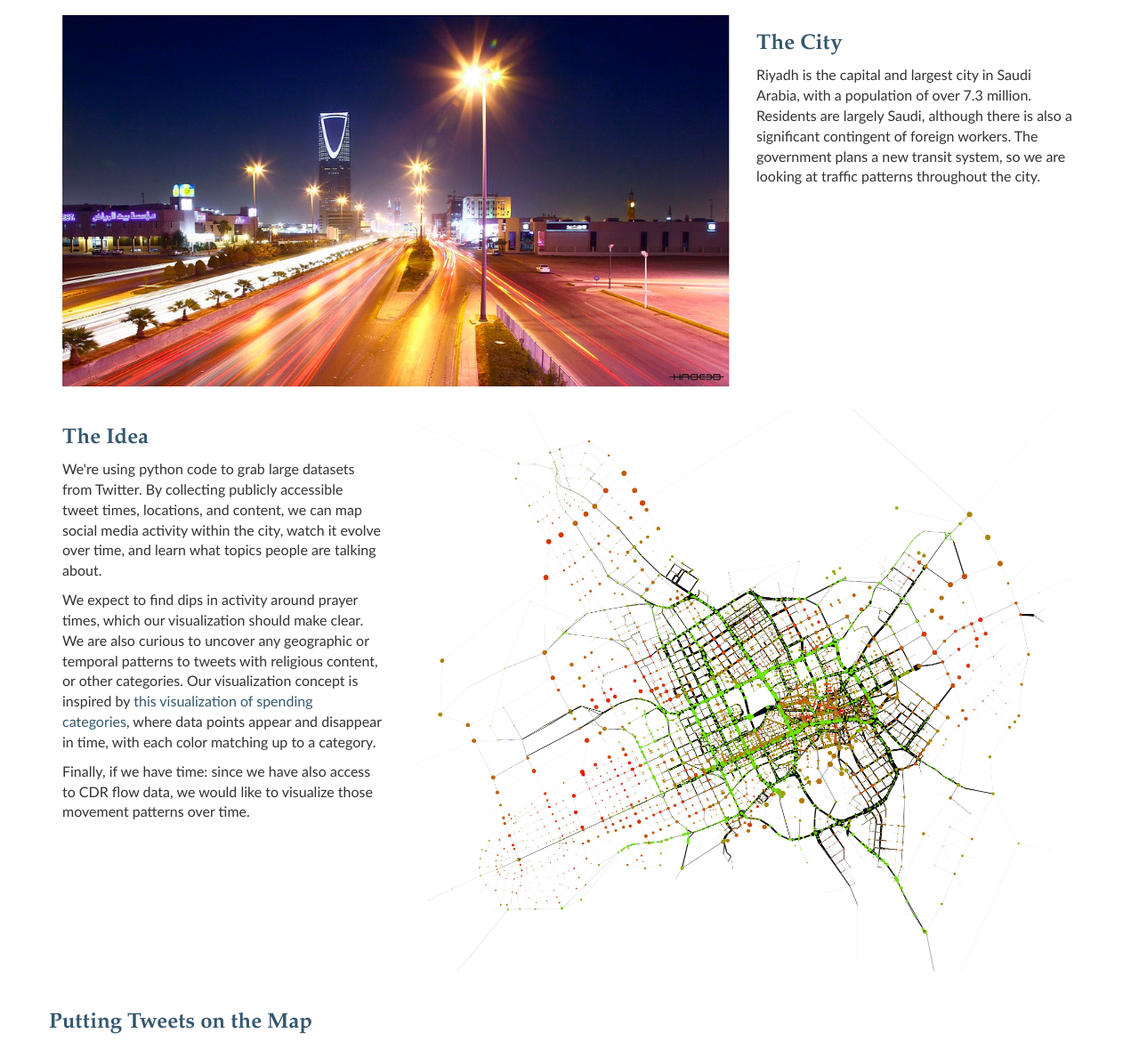
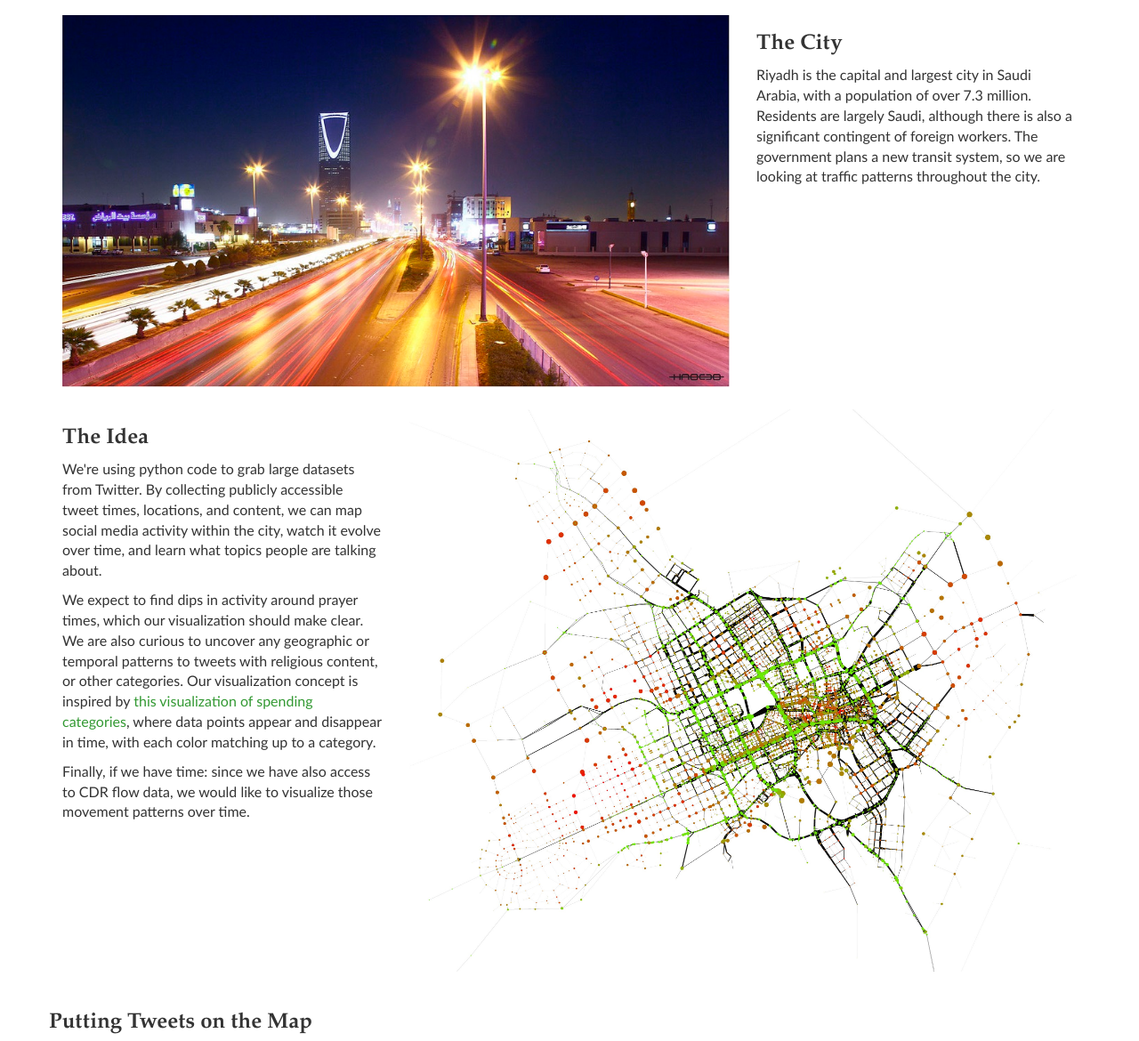
Before and after one commit to scottmar/BigDataProject, a plain HTML site: page index.html in a window 1280 px wide. Shown: the part 176-1346 px from the top of the page at 89% size. Drawn offline with Linux system fonts and the light colour scheme.

Commit message:
minor fixes

```diff
--- a/css/BigDataProjectCustom.css
+++ b/css/BigDataProjectCustom.css
@@ -14,10 +14,11 @@ h3{
 	font-family: Andalus,Garamond,serif;
 	font-size: 24px;
 	font-weight: bold;
+	font-align: center;
 }
 
 a {
-	color: #34576d;
+	color: #339933;
 }
 
 a:hover {
--- a/index.html
+++ b/index.html
@@ -78,7 +78,7 @@
             </div>
 			<div class="col-md-4 portfolio-item">
                 <h3>
-                    <a href="#">The City</a>
+                The City
                 </h3>
                 <p>Riyadh is the capital and largest city in Saudi Arabia, with a population of over 7.3 million. Residents are  largely Saudi, although there is also a significant contingent of foreign workers. The government plans a new transit system, so we are looking at traffic patterns throughout the city.</p>
             </div>
@@ -88,7 +88,7 @@
 		<div class="row">
             <div class="col-md-4 portfolio-item vcenter">
                 <h3>
-                    <a href="#">The Idea</a>
+                The Idea
                 </h3>
                 <p>We're using python code to grab large datasets from Twitter. By collecting publicly accessible tweet times, locations, and content, we can map social media activity within the city, watch it evolve over time, and learn what topics people are talking about.</p>
 				<p>We expect to find dips in activity around prayer times, which our visualization should make clear. We are also curious to uncover any geographic or temporal patterns to tweets with religious content, or other categories. Our visualization concept is inspired by <a href="precedents.html">this visualization of spending categories</a>, where data points appear and disappear in time, with each color matching up to a category.</p>
@@ -104,8 +104,8 @@
 
 		<div class="row">
 			<h3>
-                <a href="#">Putting Tweets on the Map</a>
-                </h3>
+            Putting Tweets on the Map
+            </h3>
                 <p>Just as a demonstration, here is a sample of tweets collected through a python script. They were collected over several minutes at just after midnight Saudi time (hover for timestamps, click to see the tweet). Our final product will show activity snapshots like this, in a time-lapse series.</p>
 			<iframe width="100%" height="520" frameborder="0" src="https://scottmar.cartodb.com/viz/f7e4025e-efbe-11e5-b5ba-0ecfd53eb7d3/embed_map" allowfullscreen webkitallowfullscreen mozallowfullscreen oallowfullscreen msallowfullscreen>
 			</iframe>
```
Also changed, not shown: contact.html (+1 -1 lines), data.html (+1 -1 lines), precedents.html (+1 -1 lines).
